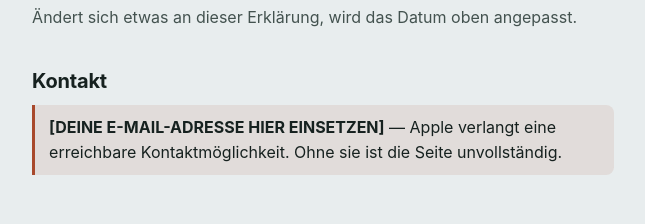
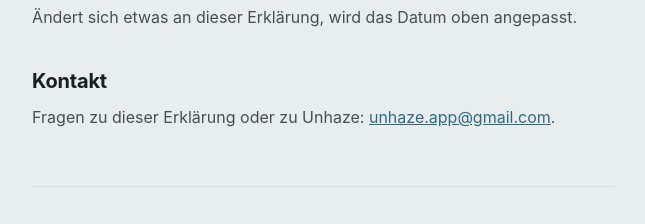
Before and after one commit to AnthoD08/unhaze-privacy, a plain HTML site: page index.html in a window 1280 px wide. Shown: the part 1865-2089 px from the top of the page, without its empty margins (317-962 px from the left). Drawn offline with Linux system fonts and the light colour scheme.

Commit message:
la page avait tout sauf le moyen de repondre
Les deux blocs contact portaient encore le placeholder, en allemand et en
anglais. Apple exige une adresse joignable sur la politique : sans elle, la
page pouvait etre lue mais pas soumise.

Le style .todo disparait avec eux — il n existait que pour signaler ce trou.

Co-Authored-By: Claude Opus 5 <noreply@anthropic.com>
Claude-Session: https://claude.ai/code/session_01Leyu75eCGLLp5AUrJpG6uH

```diff
--- a/index.html
+++ b/index.html
@@ -40,10 +40,6 @@
     color: var(--dim);
   }
   .langs a:hover { border-color: var(--accent); color: var(--accent); }
-  .todo {
-    background: rgba(168, 73, 44, .1); border-left: 3px solid #A8492C;
-    padding: 10px 14px; border-radius: 0 8px 8px 0; color: var(--text);
-  }
 </style>
 </head>
 <body>
@@ -119,9 +115,8 @@ Sicherungskopie bei uns, weil es nie eine Kopie gab.</p>
 <p>Ändert sich etwas an dieser Erklärung, wird das Datum oben angepasst.</p>
 
 <h2>Kontakt</h2>
-<p class="todo"><strong>[DEINE E-MAIL-ADRESSE HIER EINSETZEN]</strong> — Apple
-verlangt eine erreichbare Kontaktmöglichkeit. Ohne sie ist die Seite
-unvollständig.</p>
+<p>Fragen zu dieser Erklärung oder zu Unhaze:
+<a href="mailto:unhaze.app@gmail.com">unhaze.app@gmail.com</a>.</p>
 
 <hr>
 
@@ -189,8 +184,8 @@ No personal data is collected in any case.</p>
 <p>If anything here changes, the date at the top is updated.</p>
 
 <h2>Contact</h2>
-<p class="todo"><strong>[PUT YOUR EMAIL ADDRESS HERE]</strong> — Apple requires
-a reachable contact. The page is incomplete without one.</p>
+<p>Questions about this policy or about Unhaze:
+<a href="mailto:unhaze.app@gmail.com">unhaze.app@gmail.com</a>.</p>
 
 </section>
 
```
